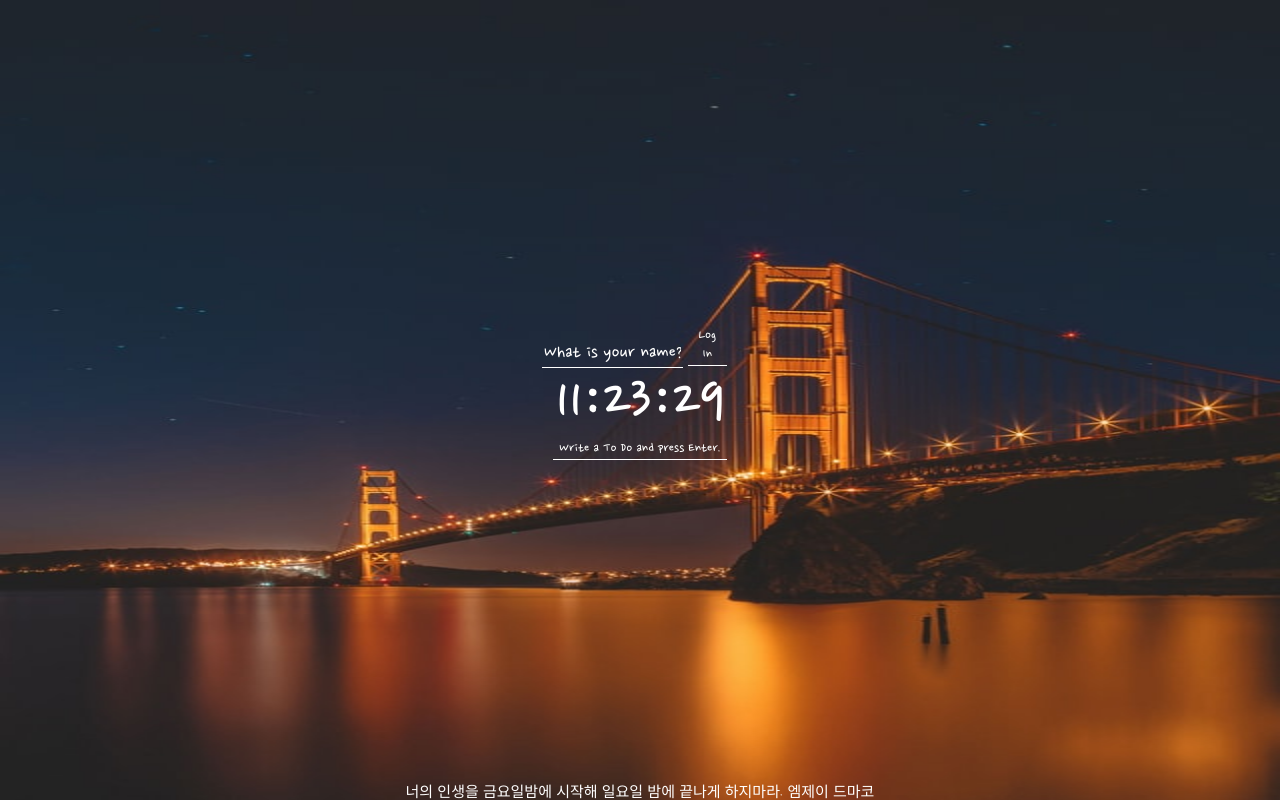
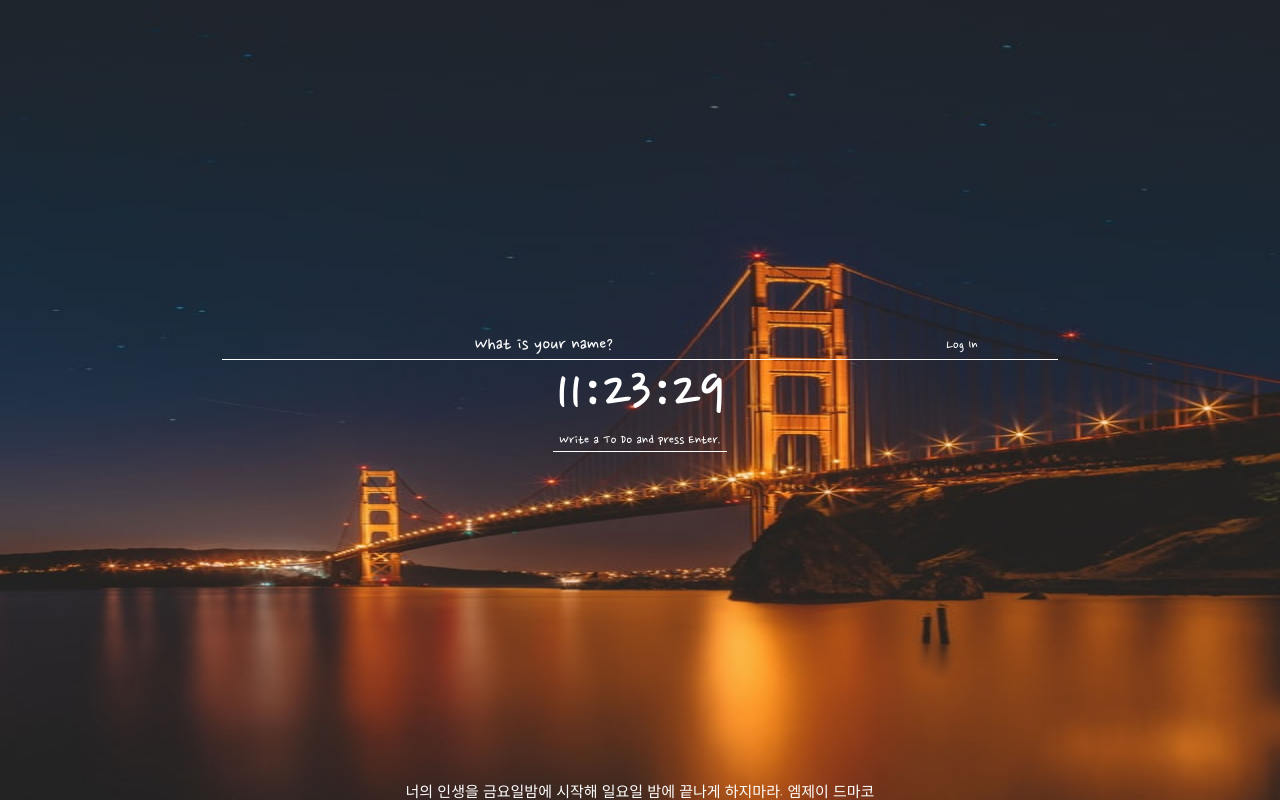
Before and after one commit to sonuji0907/js-todolist-mobile, a plain HTML site: page index.html in a window 1280 px wide. Drawn offline with Linux system fonts and the light colour scheme.

Commit message:
final Version

```diff
--- a/css/style.css
+++ b/css/style.css
@@ -1,8 +1,4 @@
 @import "reset.css";
-
-.hidden {
-  display: none;
-}
 
 .bgimage {
   position: absolute;
@@ -118,3 +114,13 @@ button:hover {
 .quote span {
   font-size: 15px;
 }
+
+.login-form {
+  width: 100%;
+  display: flex;
+  justify-content: center;
+}
+
+.hidden {
+  display: none;
+}
--- a/index.html
+++ b/index.html
@@ -17,8 +17,8 @@
     </div>
     <div class="puta">
         <form class="hidden login-form">
-            <input style="color: white;width: 70%;" class="beautiful-input beautiful-name" required maxlength="20" type="text" placeholder="What is your name?" />
-            <button class="btn" style="width: 20%;">Log In</button>
+            <input style="color: white;width: 50%;" class="beautiful-input beautiful-name" required maxlength="20" type="text" placeholder="What is your name?" />
+            <button class="btn" style="width: 15%;">Log In</button>
         </form>
         <h1 class="hidden greeting"></h1>
         <h2 class="clock">00:00:00</h2>
```
